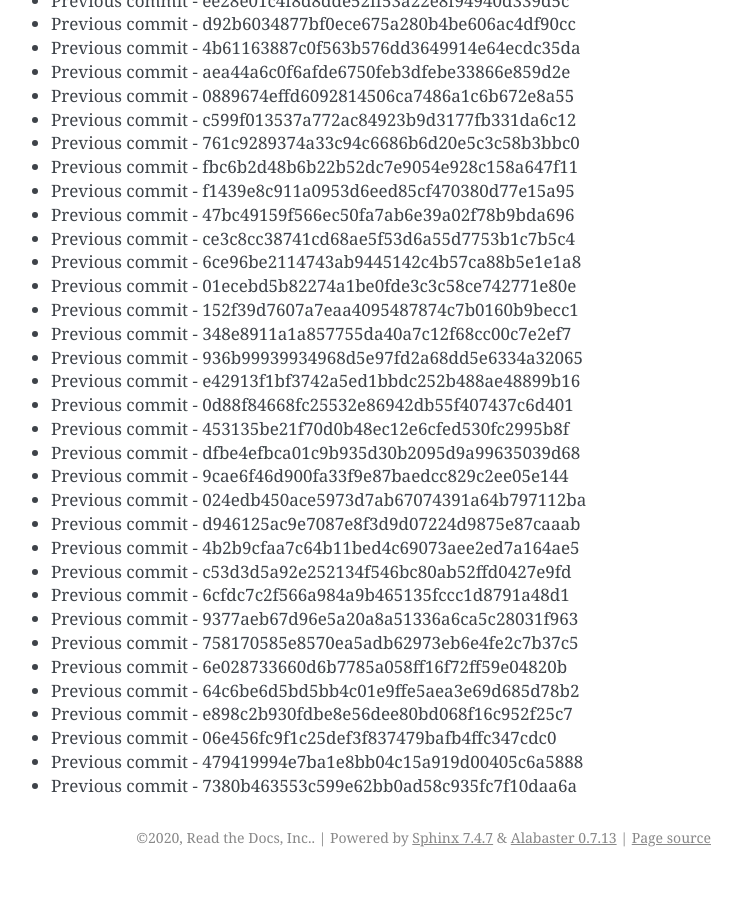
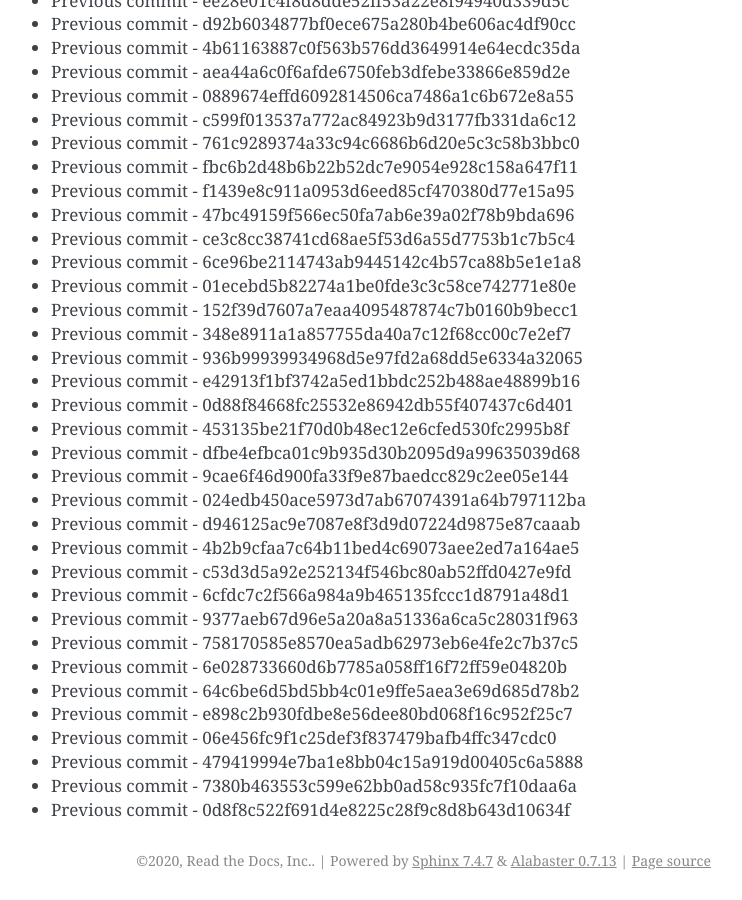
Before and after one commit to readthedocs/rtd-git-stresstest, a Sphinx documentation site: the page built from docs/updates.rst, in a window 1280 px wide and 900 px high, scrolled down 14243 px. Shown: the whole window, without its empty margins (399-1141 px from the left). Built offline with Sphinx 7.4.7, drawn with Linux system fonts in a browser that asks for light colours; before the commit the page ends 15120 px from its top, so only the background shows below that.

Commit message:
Generating commit from previous: 0d8f8c522f691d4e8225c28f9c8d8b643d10634f

```diff
--- a/docs/updates.rst
+++ b/docs/updates.rst
@@ -630,3 +630,4 @@ It can be tested for any performance characteristics.
 * Previous commit - 06e456fc9f1c25def3f837479bafb4ffc347cdc0
 * Previous commit - 479419994e7ba1e8bb04c15a919d00405c6a5888
 * Previous commit - 7380b463553c599e62bb0ad58c935fc7f10daa6a
+* Previous commit - 0d8f8c522f691d4e8225c28f9c8d8b643d10634f
```
